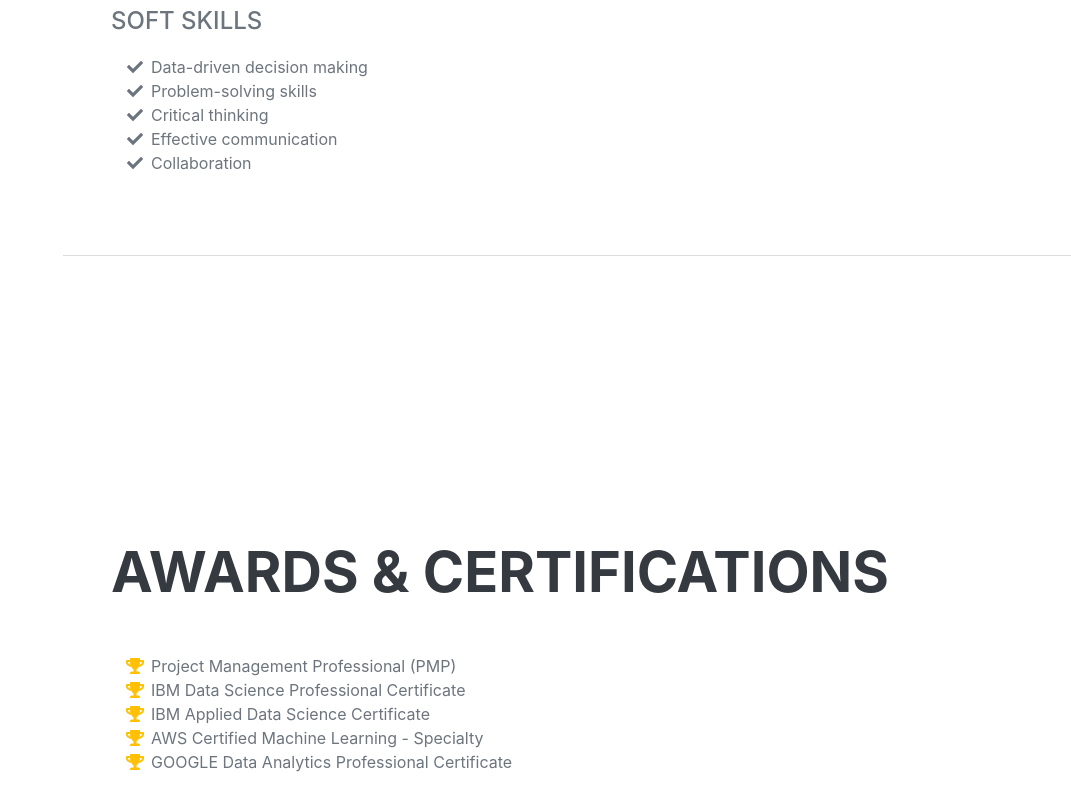
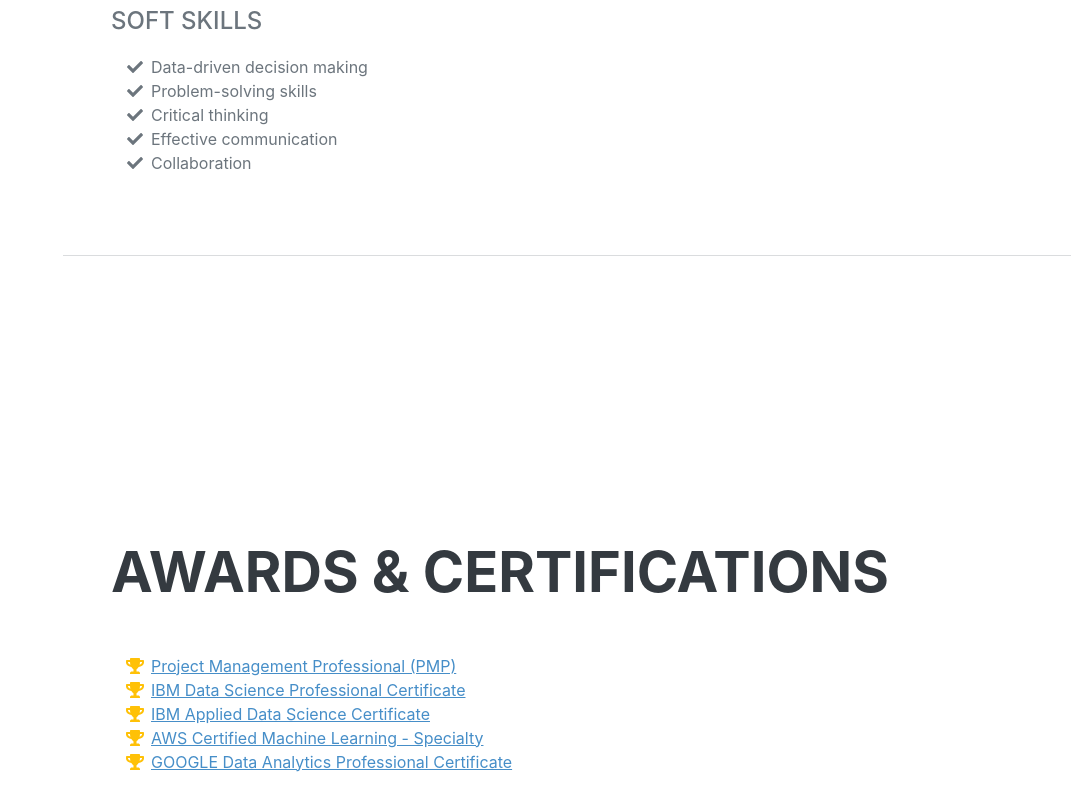
Before and after one commit to yunjcai/yunjcai.github.io, a plain HTML site: page index.html in a window 1280 px wide. Shown: the part 3543-4353 px from the top of the page, without its empty margins (209-1280 px from the left). Drawn offline with nearby package versions, Linux system fonts and the light colour scheme; a web font is replaced by a local one.

Commit message:
Add files via upload

```diff
--- a/index.html
+++ b/index.html
@@ -263,23 +263,23 @@
                     <ul class="fa-ul mb-0">
                         <li>
                             <span class="fa-li"><i class="fas fa-trophy text-warning"></i></span>
-                            Project Management Professional (PMP)
+                            <a href="https://www.credly.com/badges/b9bd8c3d-e703-4864-90ca-21df93728d51/linked_in_profile">Project Management Professional (PMP)</a>
                         </li>
                         <li>
                             <span class="fa-li"><i class="fas fa-trophy text-warning"></i></span>
-                            IBM Data Science Professional Certificate
+                            <a href="https://www.credly.com/earner/earned/badge/e2bee8c3-314f-4040-be06-e24af0b9999d">IBM Data Science Professional Certificate</a>
                         </li>
                         <li>
                             <span class="fa-li"><i class="fas fa-trophy text-warning"></i></span>
-                            IBM Applied Data Science Certificate
+                            <a href="https://www.credly.com/earner/earned/badge/1c4b17e1-39fa-4e7e-9af4-6e1668783aa7">IBM Applied Data Science Certificate</a>
                         </li>
                         <li>
                             <span class="fa-li"><i class="fas fa-trophy text-warning"></i></span>
-							AWS Certified Machine Learning - Specialty
+							<a href="https://www.credly.com/earner/earned/badge/4028b462-1d3f-41b4-83e8-cc780fcae776">AWS Certified Machine Learning - Specialty</a>
                         </li>
                         <li>
                             <span class="fa-li"><i class="fas fa-trophy text-warning"></i></span>
-							GOOGLE Data Analytics Professional Certificate
+							<a href="https://www.credly.com/earner/earned/badge/1f2e5b94-92c1-4d1d-aa37-79806e76d93c">GOOGLE Data Analytics Professional Certificate</a>
                         </li>
                     </ul>
                 </div>
```
